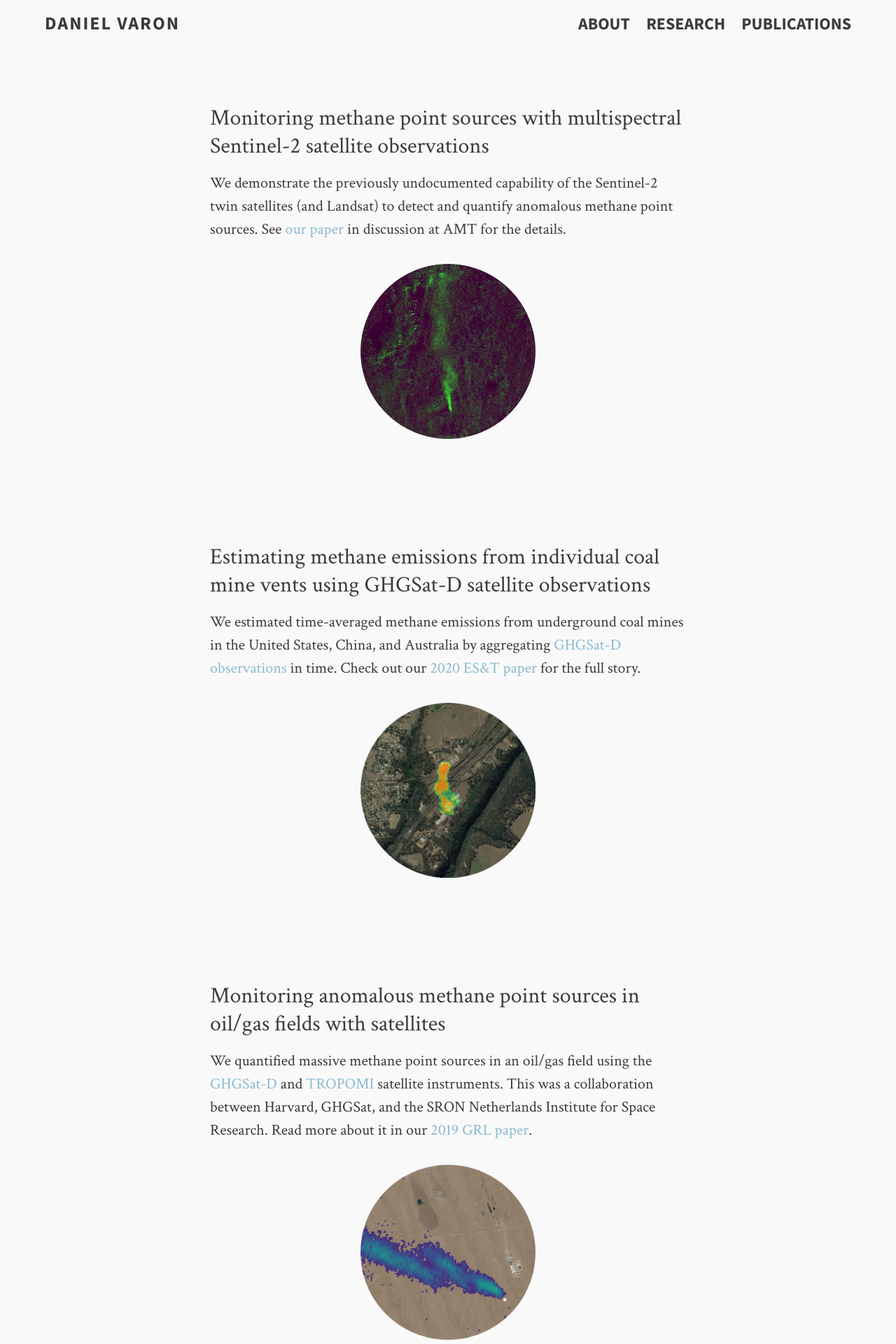
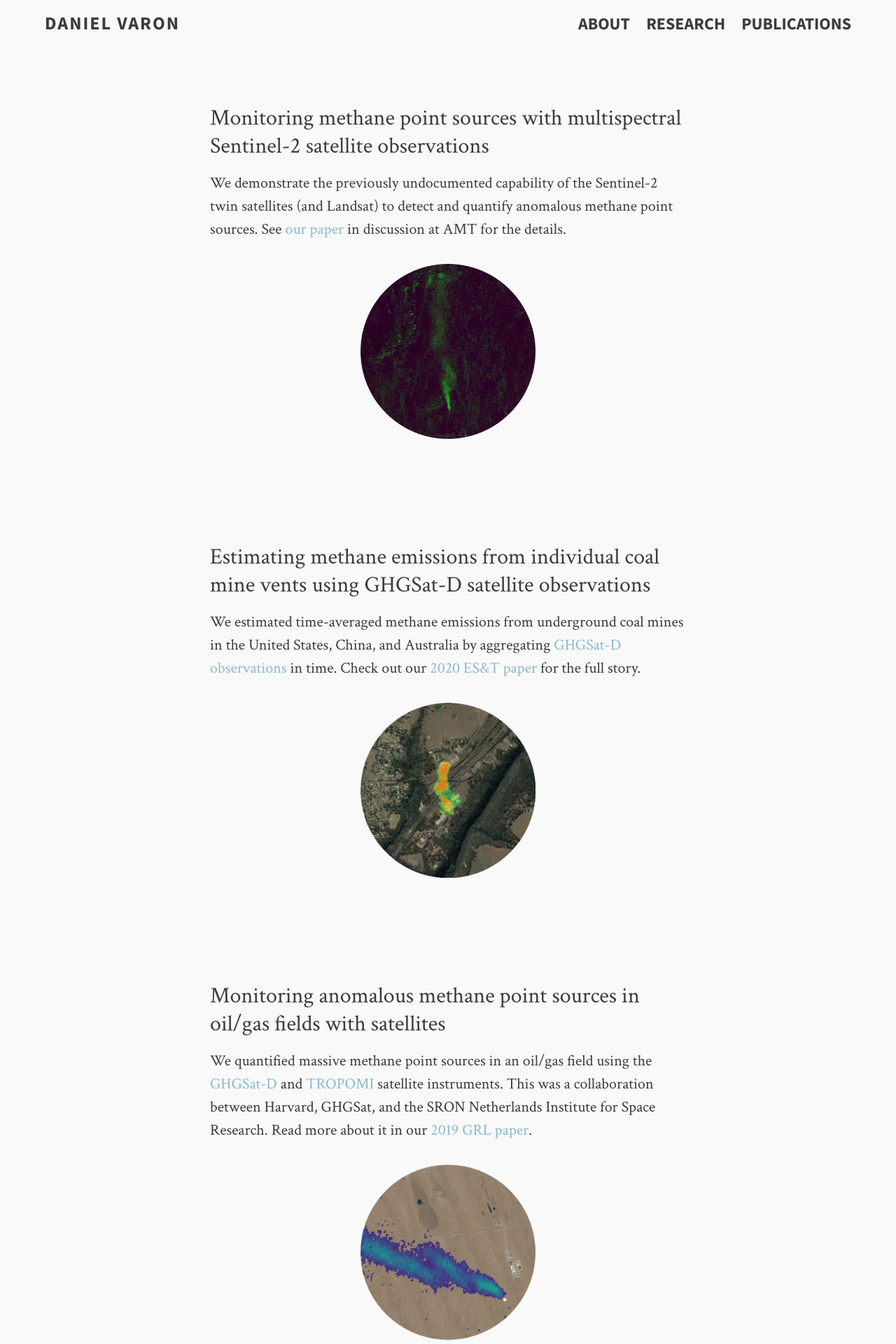
Before and after one commit to djvaron/djvaron.github.io, a Jekyll site: the page built from research.md, in a window 1280 px wide. Shown: the top 1920 px of the page at 70% size. Built offline with Jekyll 4.4.1, drawn with Linux system fonts in a browser that asks for light colours.

Commit message:
change image again

```diff
--- a/research.md
+++ b/research.md
@@ -9,7 +9,7 @@
 
 We demonstrate the previously undocumented capability of the Sentinel-2 twin satellites (and Landsat) to detect and quantify anomalous methane point sources. See [our paper](https://amt.copernicus.org/preprints/amt-2020-477/) in discussion at AMT for the details.
 
-![daniel varon methane sentinel-2 sentinel satellite harvard plume thumb4](../images/thumb6_projects.png){:height="250px" width="250px"}
+![daniel varon methane sentinel-2 sentinel satellite harvard plume thumb4](../images/thumb7_projects.png){:height="250px" width="250px"}
 
 <br>
 <br>
```
Also changed, not shown: images/thumb7_projects.png (added).
